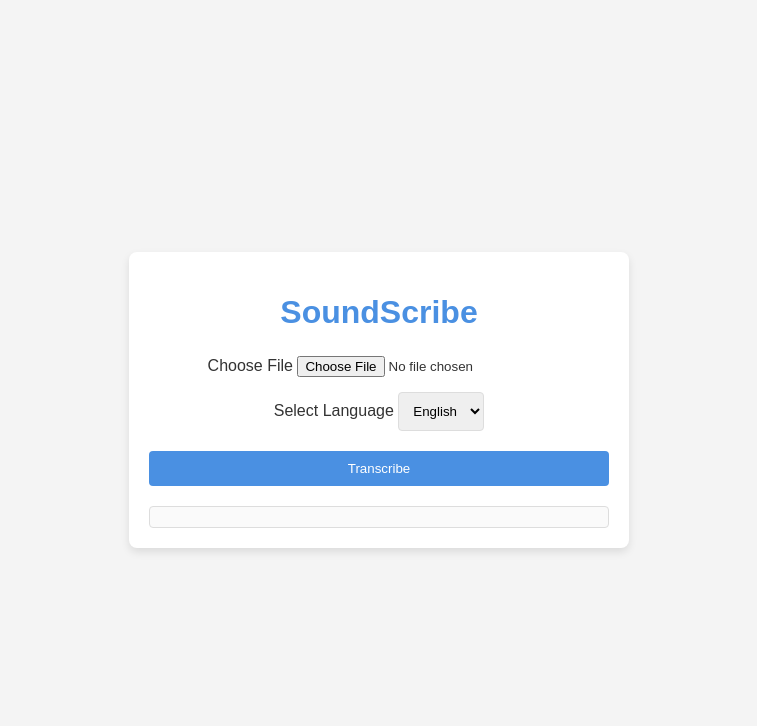
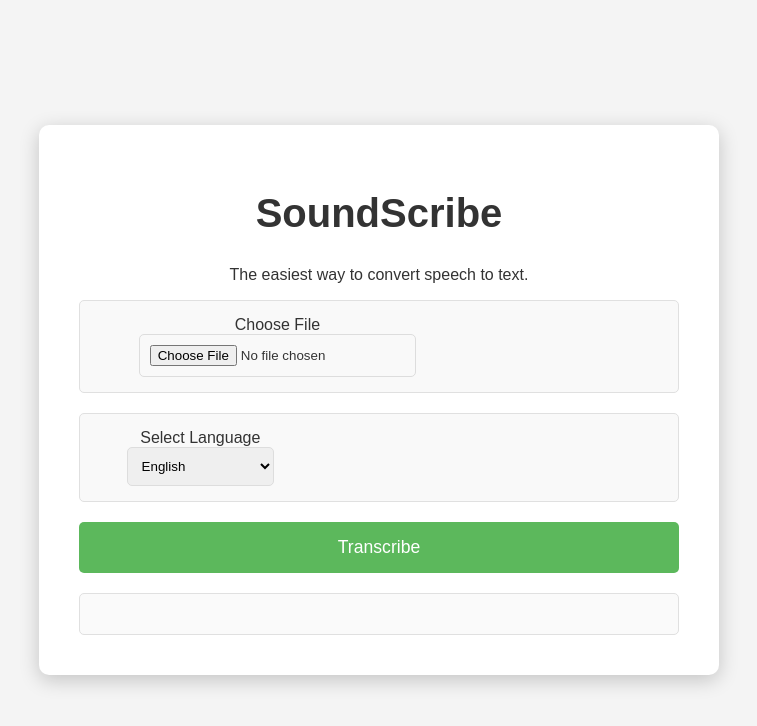
Before and after one commit to NotoriousNDC/SoundScribe, a Flask app: page / in a window 1280 px wide. Shown: the top 726 px of the page, without its empty margins (261-1018 px from the left). Run offline with Flask 3, Linux system fonts and the light colour scheme.

Commit message:
Changed style, update to spinner

```diff
--- a/app.py
+++ b/app.py
@@ -1,5 +1,11 @@
 from flask import Flask, request, jsonify
+from werkzeug.utils import secure_filename
+import tempfile
+import os
 import whisper
+
+# Define the allowed extensions for audio files
+ALLOWED_EXTENSIONS = {'wav', 'mp3', 'flac', 'ogg', 'm4a'}
 
 LANGUAGES = {
     "en": "english",
@@ -131,22 +137,37 @@ model = whisper.load_model("base")
 def index():
     return app.send_static_file('index.html')
 
+def allowed_file(filename):
+    return '.' in filename and filename.rsplit('.', 1)[1].lower() in ALLOWED_EXTENSIONS
+
+
 @app.route('/transcribe', methods=['POST'])
 def transcribe():
     if 'file' not in request.files:
         return jsonify({'error': 'No file provided'}), 400
 
     file = request.files['file']
-    language_name = request.form.get('language', 'English')
-    language_code = TO_LANGUAGE_CODE.get(language_name.lower(), 'en')
+    if file and allowed_file(file.filename):
+        # Use a secure filename
+        secure_file_name = secure_filename(file.filename)
+        # Create a temporary file
+        temp_dir = tempfile.gettempdir()
+        file_path = os.path.join(temp_dir, secure_file_name)
+        file.save(file_path)
 
-    # Save the audio file temporarily
-    file_path = 'temp_audio_file'  # Ensure to use the correct file extension
-    file.save(file_path)
+        language_name = request.form.get('language', 'English').lower()
+        language_code = TO_LANGUAGE_CODE.get(language_name, 'en')
 
-    # Transcribe the audio file
-    result = model.transcribe(file_path, task="transcribe", language=language_code)
-    return jsonify({'transcript': result['text']}), 200
+        try:
+            # Transcribe the audio file
+            result = model.transcribe(file_path, task="transcribe", language=language_code)
+            os.remove(file_path)  # Clean up the stored file
+            return jsonify({'transcript': result['text']}), 200
+        except Exception as e:
+            os.remove(file_path)  # Clean up the stored file even if there's an error
+            return jsonify({'error': str(e)}), 500
+    else:
+        return jsonify({'error': 'Invalid file type'}), 400
 
 
 if __name__ == '__main__':
--- a/static/index.html
+++ b/static/index.html
@@ -3,24 +3,30 @@
 <head>
     <meta charset="UTF-8">
     <meta name="viewport" content="width=device-width, initial-scale=1.0">
-    <title>SoundScribe</title>
+    <title>SoundScribe - Easy Audio Transcription</title>
     <link rel="stylesheet" href="/static/style.css">
+    <link rel="icon" href="/static/favicon.ico" type="image/x-icon"> <!-- Add a favicon -->
 </head>
 <body>
     <div class="container">
         <h1>SoundScribe</h1>
+        <p class="lead">The easiest way to convert speech to text.</p> <!-- Add a tagline -->
         <form id="uploadForm">
-            <label for="fileUpload" class="file-upload">
+            <div class="file-upload">
+                <label for="fileUpload">
                     Choose File
                     <input type="file" id="fileUpload" name="file" required>
                 </label>
-            <label for="languageSelect" class="language-select">
+            </div>
+            <div class="language-select">
+                <label for="languageSelect">
                     Select Language
                     <select id="languageSelect" name="language">
                         <option value="english">English</option>
                         <!-- Add more language options here -->
                     </select>
                 </label>
+            </div>
             <button type="submit">Transcribe</button>
         </form>
         <div id="transcriptionResult"></div>
--- a/static/script.js
+++ b/static/script.js
@@ -1,33 +1,98 @@
-document.getElementById('uploadForm').addEventListener('submit', function(event) {
+document.addEventListener('DOMContentLoaded', function() {
+    const uploadForm = document.getElementById('uploadForm');
+    uploadForm.addEventListener('submit', handleFormSubmit);
+});
+
+function handleFormSubmit(event) {
     event.preventDefault();
-    var formData = new FormData(this);
+    const formData = new FormData(event.target);
+    setButtonState(true);
 
-    // Disable the button and show a loading icon
-    var submitButton = document.querySelector('button[type="submit"]');
-    submitButton.disabled = true;
-    submitButton.textContent = 'Transcribing...'; // Change the button text to indicate loading
-    // Optionally, add a loading spinner
-    var spinner = document.createElement('img');
-    spinner.src = 'loading-spinner.gif'; // Add the path to your loading spinner GIF
-    spinner.alt = 'Loading...';
-    submitButton.parentNode.insertBefore(spinner, submitButton.nextSibling);
+    removeExistingSpinner();
+    showSpinner();
 
     fetch('/transcribe', {
         method: 'POST',
         body: formData
     })
-    .then(response => response.json())
+    .then(response => {
+        if (!response.ok) {
+            throw new Error('Network response was not ok: ' + response.statusText);
+        }
+        return response.json();
+    })
     .then(data => {
-        document.getElementById('transcriptionResult').innerText = data.transcript;
-        // Re-enable the button and remove the loading icon after the fetch is complete
-        submitButton.disabled = false;
-        submitButton.textContent = 'Transcribe'; // Reset button text
-        spinner.remove(); // Remove the loading spinner
+        if (data.transcript) {
+            displayTranscriptionResult(data.transcript);
+        } else {
+            throw new Error('No transcription result in the response');
+        }
     })
     .catch(error => {
-        console.error('Error:', error);
-        submitButton.disabled = false;
-        submitButton.textContent = 'Transcribe'; // Reset button text on error
-        spinner.remove(); // Remove the loading spinner on error
+        displayError(error.message);
+    })
+    .finally(() => {
+        setButtonState(false);
+        hideSpinner();
     });
-});
+}
+
+
+function setButtonState(isDisabled) {
+    const submitButton = document.querySelector('button[type="submit"]');
+    submitButton.disabled = isDisabled;
+    submitButton.textContent = isDisabled ? 'Transcribing...' : 'Transcribe';
+}
+
+function showSpinner() {
+    const spinnerContainer = createSpinnerContainer();
+    const form = document.getElementById('uploadForm');
+    form.appendChild(spinnerContainer); // Append the spinner container to the form
+    spinnerContainer.style.display = 'flex'; // Make sure to set the display to 'flex'
+}
+
+function createSpinnerContainer() {
+    const spinnerContainer = document.createElement('div');
+    spinnerContainer.id = 'spinnerContainer';
+    spinnerContainer.style.display = 'none'; // Hide initially
+    spinnerContainer.style.justifyContent = 'center';
+    spinnerContainer.style.alignItems = 'center';
+    spinnerContainer.style.height = '100px';
+
+    const spinner = document.createElement('img');
+    spinner.src = '/static/loading_spinner.gif'; // Ensure this path is correct.
+    spinner.alt = 'Loading...';
+    spinner.id = 'loadingSpinner';
+    spinner.style.width = '50px'; // Adjust size as needed
+    spinner.style.height = '50px'; // Adjust size as needed
+
+    spinnerContainer.appendChild(spinner);
+    return spinnerContainer;
+}
+
+function hideSpinner() {
+    // Instead of removing the spinner container, you can simply hide it. This prevents potential issues if the DOM element is accessed after removal.
+    const spinnerContainer = document.getElementById('spinnerContainer');
+    if (spinnerContainer) {
+        spinnerContainer.style.display = 'none'; // Hide the spinner container
+    }
+}
+
+function removeExistingSpinner() {
+    const existingSpinner = document.getElementById('loadingSpinner');
+    if (existingSpinner) {
+        existingSpinner.remove();
+    }
+}
+
+function displayTranscriptionResult(transcript) {
+    const resultContainer = document.getElementById('transcriptionResult');
+    resultContainer.innerText = transcript;
+    // Add ARIA updates if necessary, e.g., resultContainer.setAttribute('aria-live', 'polite');
+}
+
+function displayError(errorMessage) {
+    const resultContainer = document.getElementById('transcriptionResult');
+    resultContainer.textContent = errorMessage;
+    resultContainer.classList.add('error'); // Make sure you define an 'error' class in your CSS
+}
--- a/static/style.css
+++ b/static/style.css
@@ -12,62 +12,111 @@ body {
 
 .container {
     text-align: center;
-    background-color: white;
-    padding: 20px;
-    border-radius: 8px;
-    box-shadow: 0 4px 8px rgba(0,0,0,0.1);
+    background-color: #fff;
+    padding: 40px;
+    border-radius: 10px;
+    box-shadow: 0 5px 20px rgba(0,0,0,0.2);
     width: 80%;
-    max-width: 500px;
-    box-sizing: border-box; /* Ensures padding is included in width */
+    max-width: 600px;
 }
 
 h1 {
-    color: #4a90e2;
-    margin-bottom: 20px;
+    color: #333;
+    font-size: 2.5rem;
+    margin-bottom: 30px;
 }
 
 form {
     display: flex;
-    flex-direction: column; /* Stack elements vertically */
+    flex-direction: column;
+    gap: 20px; /* Uniform spacing between form elements */
 }
 
 .file-upload,
 .language-select {
-    margin-bottom: 10px;
+    background-color: #f9f9f9;
+    padding: 15px;
+    border-radius: 5px;
+    border: 1px solid #e0e0e0;
+    display: flex;
+    align-items: center;
+    justify-content: space-between;
 }
 
-input[type="file"] {
-    margin-top: 5px;
-}
-
+input[type="file"],
 select {
-    margin-top: 5px;
     padding: 10px;
-    border-radius: 4px;
+    border-radius: 5px;
     border: 1px solid #ddd;
-    cursor: pointer;
+    width: 70%; /* Make file input and select box wider */
 }
 
 button {
-    background-color: #4a90e2;
+    background-color: #5cb85c; /* Bootstrap's btn-success color */
     color: white;
-    padding: 10px 20px;
+    padding: 15px 30px;
+    font-size: 1.1rem;
     border: none;
-    border-radius: 4px;
-    cursor: pointer;
-    margin-top: 10px;
+    border-radius: 5px;
+    transition: background-color 0.3s ease; /* Smooth transition for hover effect */
 }
 
-button:hover {
-    background-color: #357ab8;
+button:hover,
+button:focus {
+    background-color: #4cae4c; /* Slightly darker shade for hover/focus */
 }
 
 #transcriptionResult {
-    max-height: 400px; /* Adjust the max height as needed */
-    overflow-y: auto; /* Adds scroll to the y-axis if content overflows */
+    max-height: 300px;
+    overflow-y: auto;
     margin-top: 20px;
-    padding: 10px;
-    border: 1px solid #ddd;
-    border-radius: 4px;
+    padding: 20px;
+    border: 1px solid #e0e0e0;
+    border-radius: 5px;
     background-color: #fafafa;
+    text-align: left;
 }
+
+/* Improved spinner styles */
+#spinnerContainer {
+    display: none; /* Hide spinner container by default */
+    align-items: center;
+    justify-content: center;
+}
+
+#loadingSpinner {
+    width: 100px; /* More reasonable default size */
+    height: 100px;
+}
+
+/* Responsive design for smaller screens */
+@media (max-width: 768px) {
+    .container {
+        width: 95%;
+        padding: 20px;
+    }
+
+    input[type="file"],
+    select {
+        width: auto; /* Full width on small screens */
+    }
+}
+
+/* Accessible focus styles */
+button:focus,
+input[type="file"]:focus,
+select:focus {
+    outline: 2px solid #4a90e2;
+    outline-offset: 2px;
+}
+
+/* Disabled button styles */
+button:disabled {
+    background-color: #ccc;
+    cursor: not-allowed;
+}
+
+.error {
+    color: red;
+    /* Other styling as needed */
+}
```
Also changed, not shown: static/loading_spinner.gif (renamed from static/loading-spinner.gif). Lines whose indentation alone changed are shown as unchanged.
